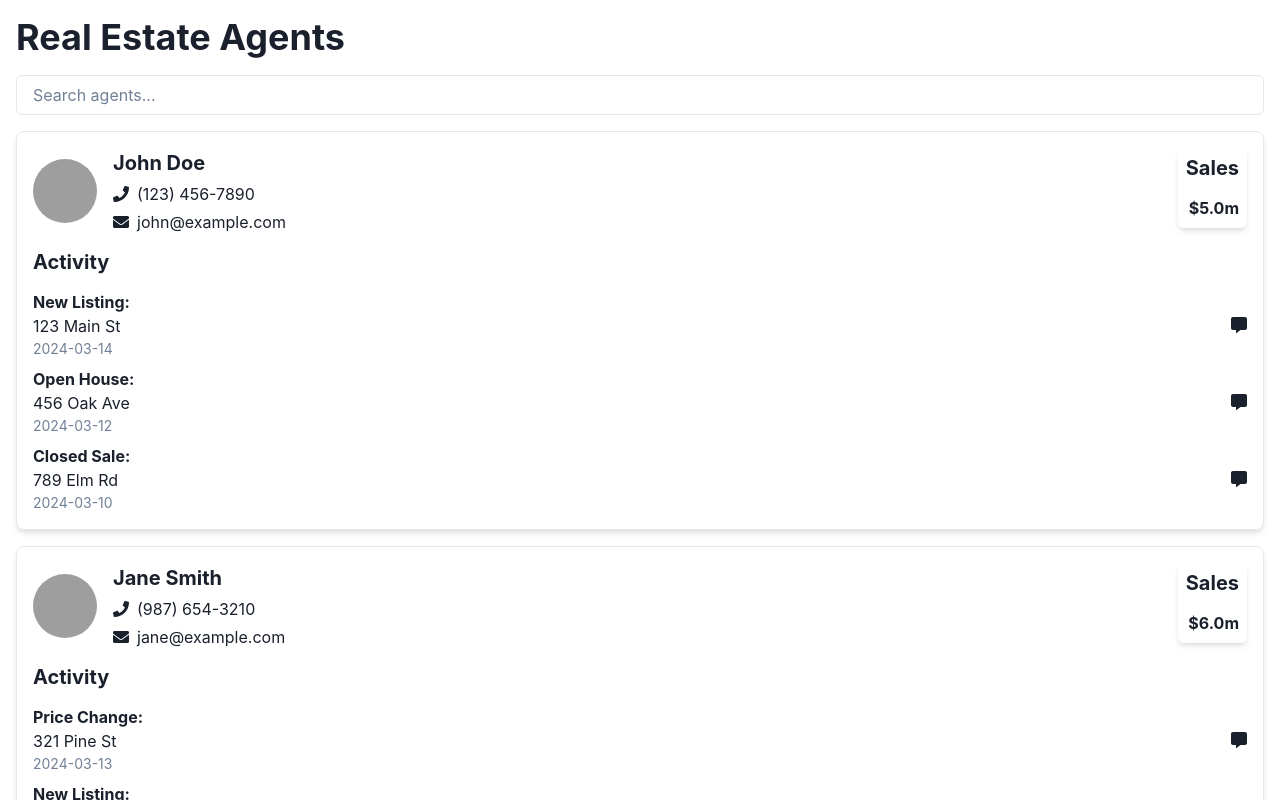
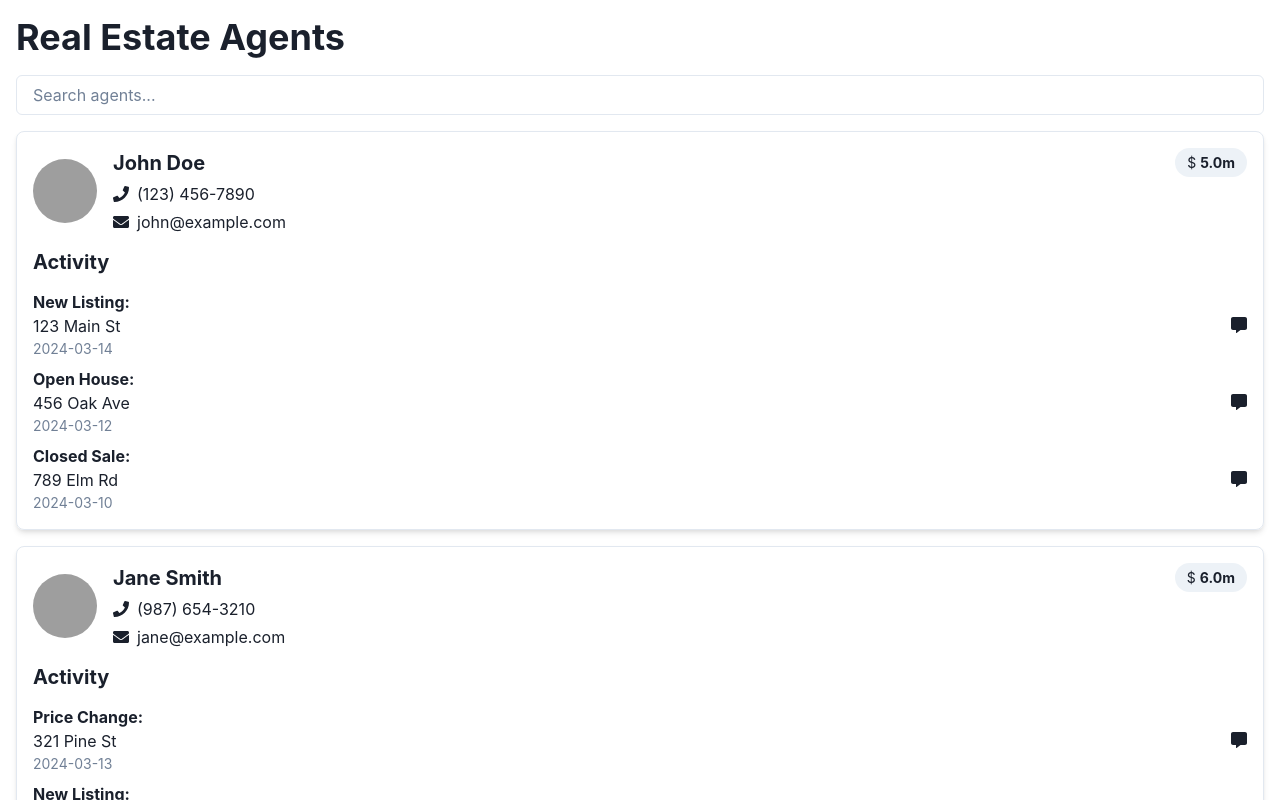
Before and after one commit to GPT-Engineer-App/agent-finder, a React (Vite) app: page / in a window 1280 px wide. Shown: the top 800 px of the page. Built offline with nearby package versions, Linux system fonts and the light colour scheme; grey boxes are pictures that could not be loaded.

Commit message:
Converted the sales card into a small pill shape displaying the latest year's sales amount with a dollar sign icon.
Prompt: convert the sales card into a small pill showing the number with a dollar sign icon

```diff
--- a/src/pages/Index.jsx
+++ b/src/pages/Index.jsx
@@ -83,21 +83,13 @@ const Index = () => {
                 </VStack>
               </HStack>
               <Spacer />
-              <Box borderRadius="md" boxShadow="md" p={2} cursor="pointer" onClick={() => toggleExpandedSales(agent.id)}>
-                <VStack align="end">
-                  <Heading size="md" mb={2}>
-                    Sales
-                  </Heading>
-                  {expandedSales.includes(agent.id) ? (
-                    agent.sales.map((sale, index) => (
-                      <Text key={index} fontWeight="bold">
-                        {sale.year}: ${(sale.amount / 1000000).toFixed(1)}m
-                      </Text>
-                    ))
-                  ) : (
-                    <Text fontWeight="bold">${(agent.sales[0].amount / 1000000).toFixed(1)}m</Text>
-                  )}
-                </VStack>
+              <Box borderRadius="full" bg="gray.100" px={3} py={1}>
+                <HStack spacing={1}>
+                  <Text fontSize="sm">$</Text>
+                  <Text fontSize="sm" fontWeight="bold">
+                    {(agent.sales[0].amount / 1000000).toFixed(1)}m
+                  </Text>
+                </HStack>
               </Box>
             </HStack>
             <Heading size="md" my={4}>
```
